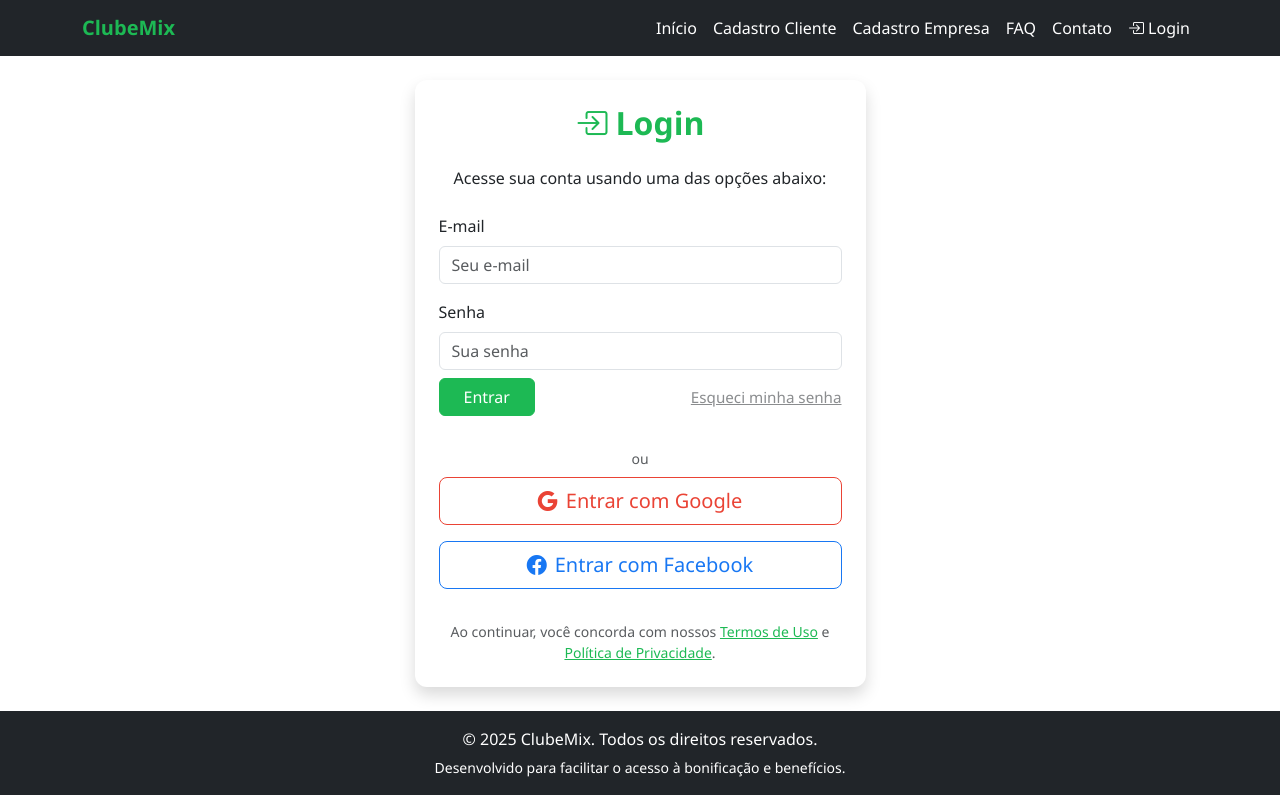
After one commit to adriano-ssouza/ClubeMix, a PHP site: page /login.php in a window 1280 px wide. The commit adds this page. Run offline with PHP 8.4, Linux system fonts and the light colour scheme.

Commit message:
inclusão de tela de login

```diff
--- a/public/includes/header.php
+++ b/public/includes/header.php
@@ -49,6 +49,7 @@
           <li class="nav-item"><a class="nav-link" href="cadastro_empresa.php">Cadastro Empresa</a></li>
           <li class="nav-item"><a class="nav-link" href="index.php#faq">FAQ</a></li>
           <li class="nav-item"><a class="nav-link" href="index.php#contato">Contato</a></li>
+          <li class="nav-item"><a class="nav-link" href="login.php"><i class="bi bi-box-arrow-in-right"></i> Login</a></li>
         </ul>
       </div>
     </div>
--- /dev/null
+++ b/public/login.php
@@ -0,0 +1,66 @@
+<?php include 'includes/header.php'; ?>
+<div class="row justify-content-center align-items-center" style="min-height: 60vh;">
+  <div class="col-md-6 col-lg-5">
+    <div class="card shadow p-4 border-0">
+      <h2 class="fw-bold text-center mb-4 text-primary"><i class="bi bi-box-arrow-in-right me-2"></i>Login</h2>
+      <p class="text-center mb-4">Acesse sua conta usando uma das opções abaixo:</p>
+      <form method="post" action="#" class="mb-3">
+        <div class="mb-3">
+          <label for="email" class="form-label">E-mail</label>
+          <input type="email" class="form-control" id="email" name="email" placeholder="Seu e-mail" required>
+        </div>
+        <div class="mb-2">
+          <label for="senha" class="form-label">Senha</label>
+          <input type="password" class="form-control" id="senha" name="senha" placeholder="Sua senha" required>
+        </div>
+        <div class="d-flex justify-content-between align-items-center mb-3">
+          <button type="submit" class="btn btn-primary px-4">Entrar</button>
+          <a href="#" class="small text-muted ms-2 esqueci-senha-link">Esqueci minha senha</a>
+        </div>
+      </form>
+      <div class="text-center text-muted small mb-2">ou</div>
+      <div class="d-grid gap-3 mb-3">
+        <a href="#" class="btn btn-outline-dark btn-lg d-flex align-items-center justify-content-center gap-2 google-login-btn">
+          <i class="bi bi-google"></i> Entrar com Google
+        </a>
+        <a href="#" class="btn btn-outline-primary btn-lg d-flex align-items-center justify-content-center gap-2 facebook-login-btn">
+          <i class="bi bi-facebook"></i> Entrar com Facebook
+        </a>
+      </div>
+      <div class="text-center text-muted small mt-3">
+        Ao continuar, você concorda com nossos <a href="#">Termos de Uso</a> e <a href="#">Política de Privacidade</a>.
+      </div>
+    </div>
+  </div>
+</div>
+<?php include 'includes/footer.php'; ?>
+<style>
+.google-login-btn {
+  border-color: #ea4335 !important;
+  color: #ea4335 !important;
+  transition: background 0.2s, color 0.2s;
+}
+.google-login-btn:hover {
+  background: #ea4335 !important;
+  color: #fff !important;
+}
+.facebook-login-btn {
+  border-color: #1877f3 !important;
+  color: #1877f3 !important;
+  transition: background 0.2s, color 0.2s;
+}
+.facebook-login-btn:hover {
+  background: #1877f3 !important;
+  color: #fff !important;
+}
+.esqueci-senha-link {
+  font-size: 0.95em;
+  opacity: 0.7;
+  transition: opacity 0.2s, color 0.2s;
+}
+.esqueci-senha-link:hover {
+  opacity: 1;
+  color: #1db954 !important;
+  text-decoration: underline;
+}
+</style>
```
